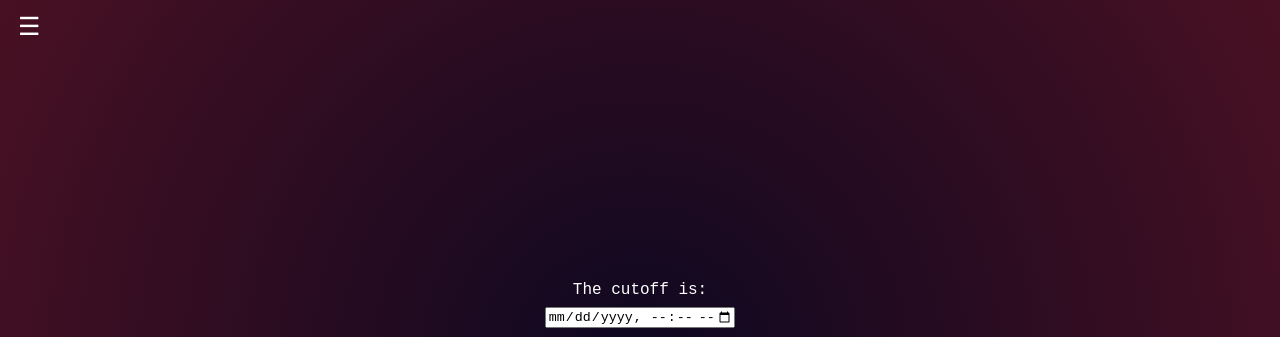
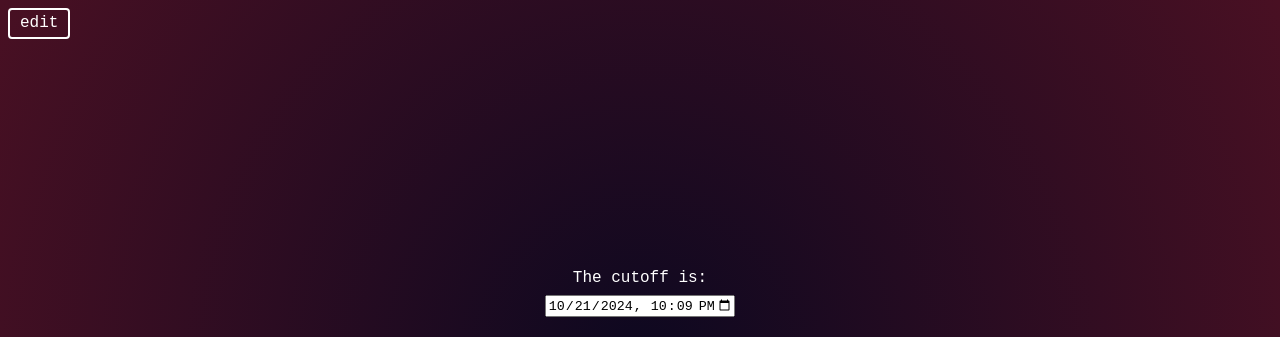
Before and after one commit to Solidago-01/Tyler-Ceramics-Countdown-Clock, a plain HTML site: page index.html in a window 1280 px wide. Shown: the top 337 px of the page. Drawn offline with Linux system fonts and the light colour scheme; a web font is replaced by a local one.

Commit message:
Changed button and fixed cutoff.value

```diff
--- a/index.html
+++ b/index.html
@@ -13,7 +13,7 @@
 
 <body>
     <header>
-        <p id="menu-button">&#9776</p>
+        <p id="menu-button">edit</p>
     </header>
 
     <main>
--- a/main.js
+++ b/main.js
@@ -1,12 +1,25 @@
 //Menu Button
-const menu_button = document.getElementById("menu-button");
+// const menu_button = document.getElementById("menu-button");
 
-menu_button.addEventListener("click", function() {
-    console.log("clicked");
-});
+// menu_button.addEventListener("click", function() {
+//     console.log("clicked")
+//     if (menu_button.innerText == "options") {
+//       menu_button.innerText = "X";
+//     } else {
+//       menu_button.innerText = "options";
+//     };
+// });
 
 // Menu
 //
+// function myFunction() {
+//     var x = document.getElementById("myDIV");
+//     if (x.innerHTML === "Hello") {
+//       x.innerHTML = "Swapped text!";
+//     } else {
+//       x.innerHTML = "Hello";
+//     }
+//   }
 
 // Update min & max datetime for input field from current datetime
 function update_date_time_min() {
@@ -19,6 +32,7 @@ function update_date_time_min() {
     let current_minutes = current.getMinutes().toString().padStart(2,"0");
     let min_day_time = (current_year+"-"+current_adjusted_month+"-"+current_day+"T"+current_hours+":"+current_minutes);
     document.getElementById("cutoff").min = min_day_time;
+    document.getElementById("cutoff").value = min_day_time;
     let future_year = current.getFullYear() + 1;
     let max_day_time = (future_year+"-"+current_adjusted_month+"-"+current_day+"T"+current_hours+":"+current_minutes);
     document.getElementById("cutoff").max = max_day_time;
--- a/style.css
+++ b/style.css
@@ -10,10 +10,15 @@ body {
 p#menu-button {
     background: transparent;
     color: white;
-    border: none;
-    font-size: 25px;
+    border: 2px solid white;
+    border-radius: 4px;
+    font-size: 16px;
     max-width: fit-content;
     padding: 0 10px;
+}
+
+p#menu-button:hover {
+    cursor: pointer;
 }
 
 main {
```
